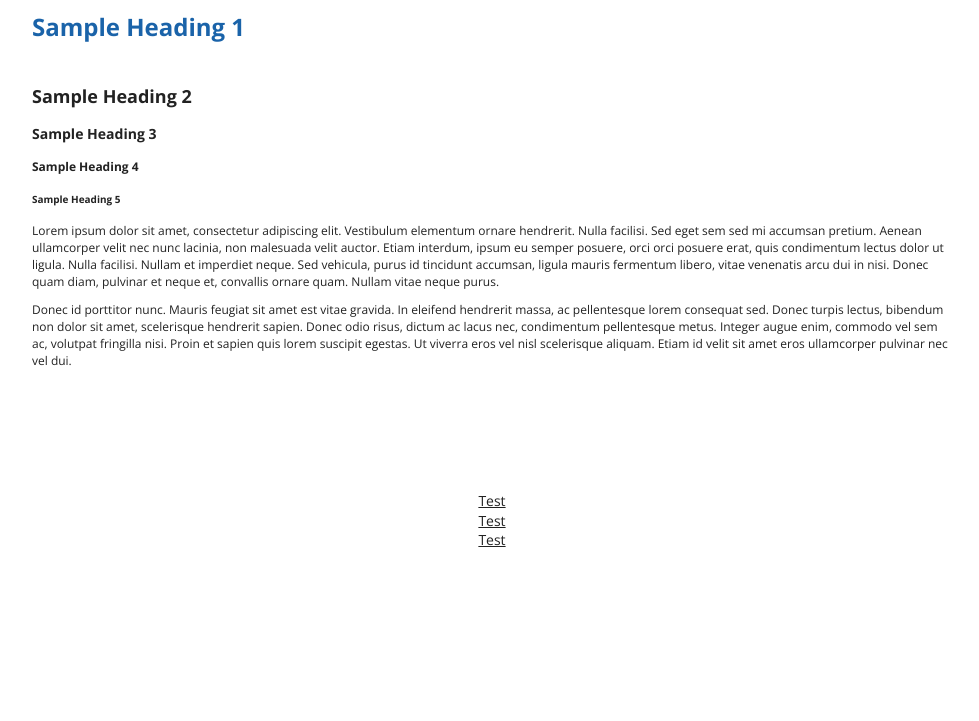
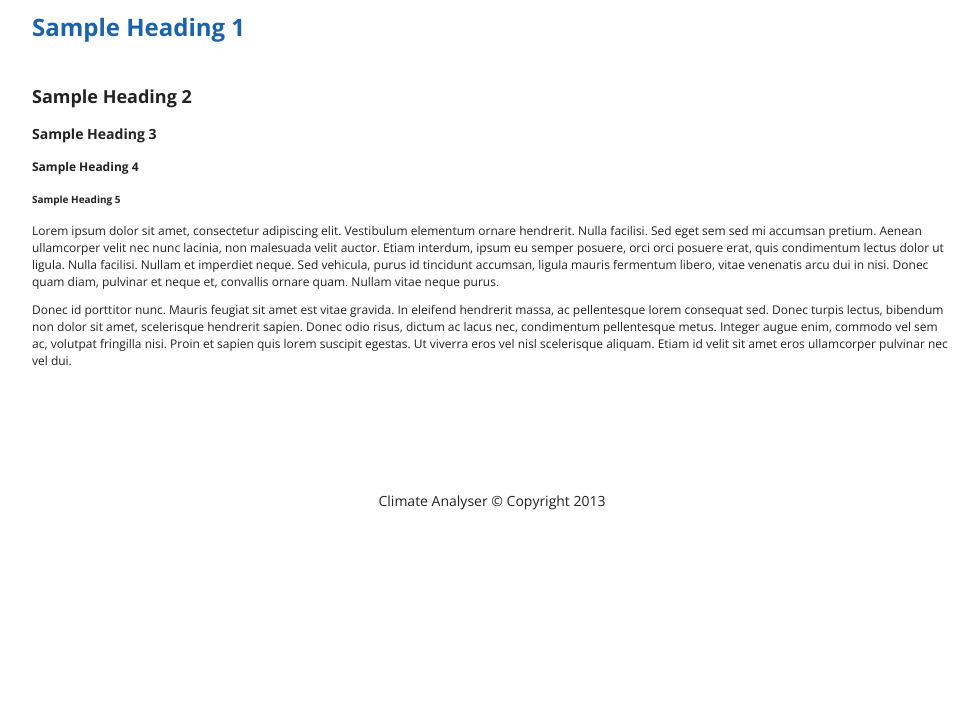
Before and after one commit to Hashbrown777/bom-frontend, a Django app: page / in a window 1280 px wide. Shown: the part 157-878 px from the top of the page, without its empty margins (148-1127 px from the left). Run offline with Django 3.2, Linux system fonts and the light colour scheme; parts of the project's set-up code (start-up, migrations or seed data) failed here and were passed over; some libraries are stand-ins or nearby versions.

Commit message:
Commit changes to the footer

```diff
--- a/templates/base.html
+++ b/templates/base.html
@@ -78,17 +78,7 @@
 
       <div id="footer">
         <div class="wrapper">
-            <ul class="footer-menu">
-                <li>
-                    <a href="#">Test</a>
-                </li>
-                <li>
-                    <a href="#">Test</a>
-                </li>
-                <li>
-                    <a href="#">Test</a>
-                </li>
-            </ul>
+	   <span>Climate Analyser </span>&copy <span>Copyright 2013</span>
         </div>
       </div>
       <script>window.jQuery || document.write('<script src="js/vendor/jquery-1.10.2.min.js"><\/script>')</script>
```
